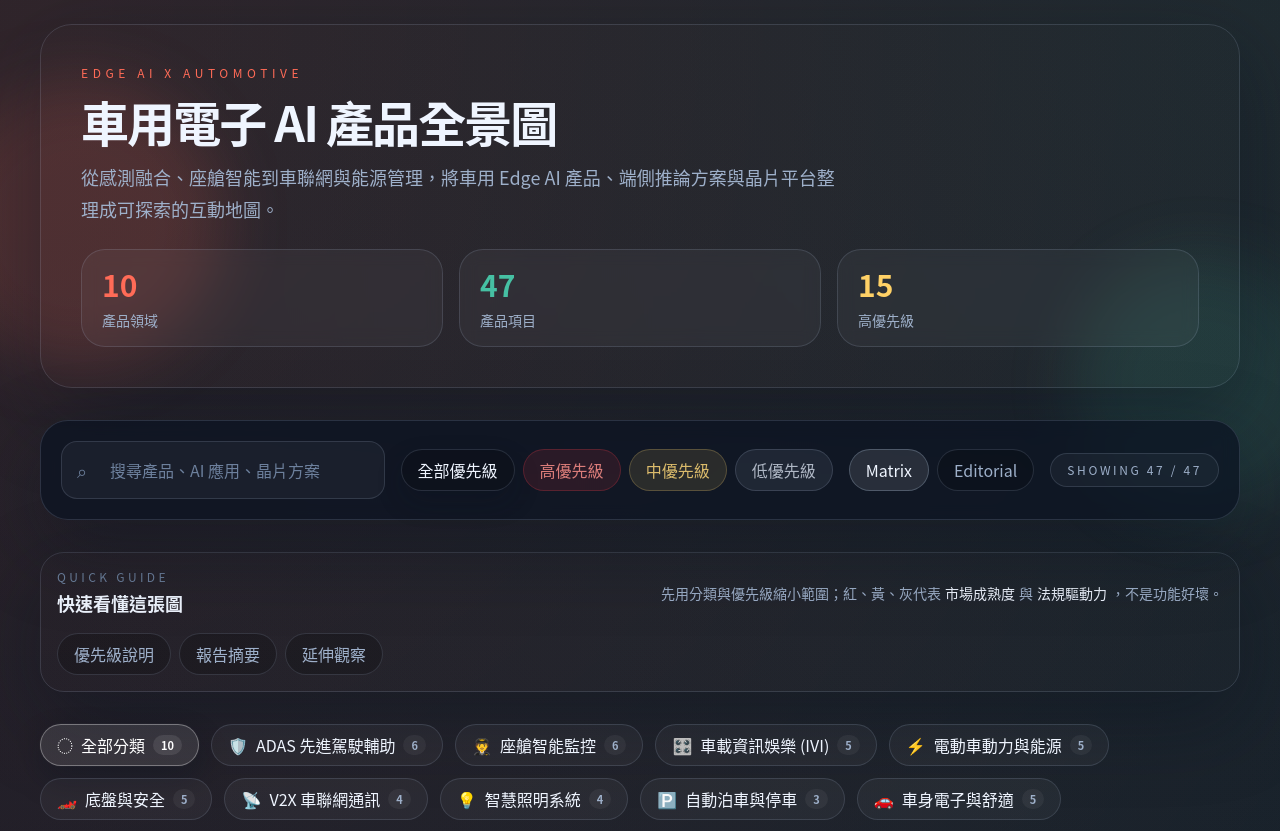
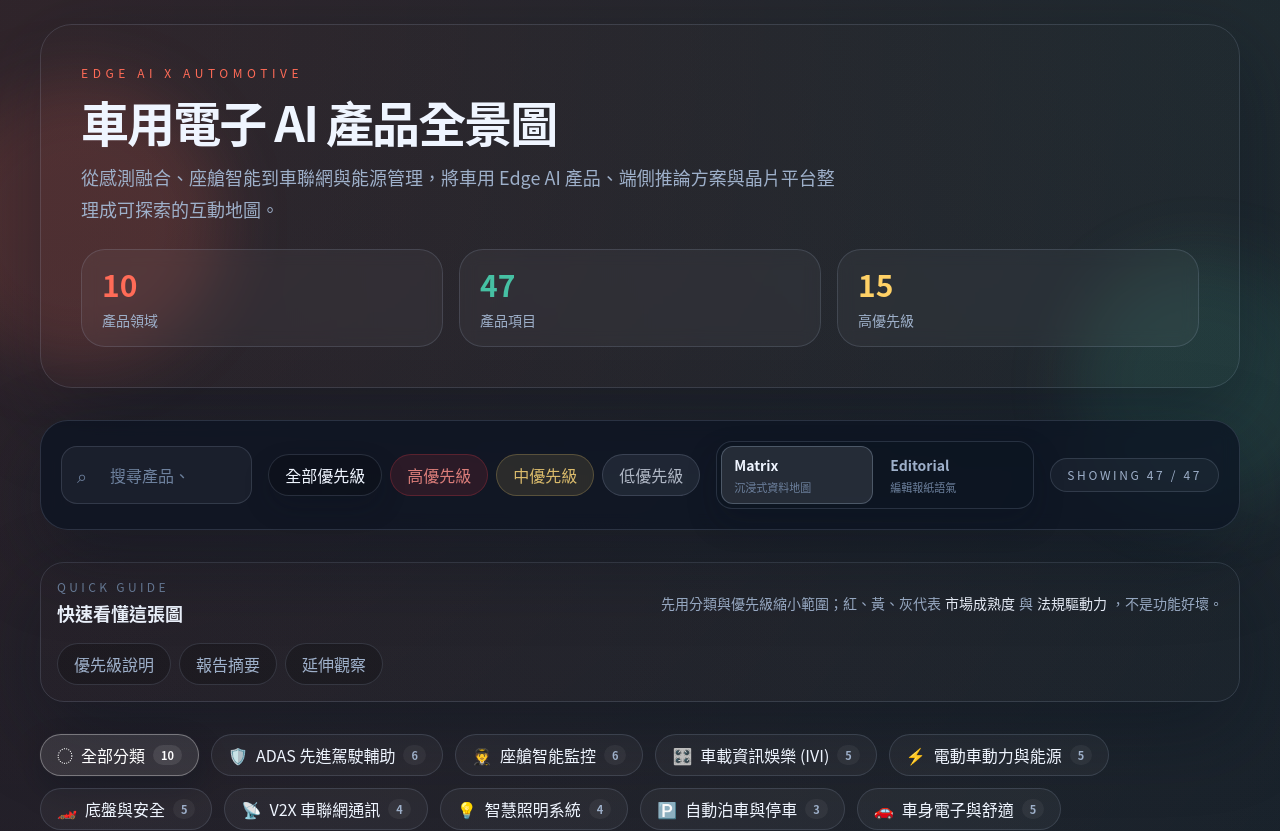
Before and after one commit to SheldonChangL/edge-ai-automotive-product-map, a Next.js app: page / in a window 1280 px wide. Shown: the top 831 px of the page. Built offline with nearby package versions, Linux system fonts and the light colour scheme.

Commit message:
Refine editorial theme presentation
Change-Id: I9d0bcaff734e16b529c2f0016a78f96dbb9cd578

```diff
--- a/app/globals.css
+++ b/app/globals.css
@@ -15,6 +15,10 @@
   --button-surface: rgba(0, 0, 0, 0.2);
   --button-surface-hover: rgba(0, 0, 0, 0.3);
   --button-surface-active: rgba(255, 255, 255, 0.1);
+  --theme-toggle-shell: rgba(7, 17, 31, 0.22);
+  --theme-toggle-hover: rgba(255, 255, 255, 0.05);
+  --theme-toggle-active: rgba(255, 255, 255, 0.1);
+  --theme-toggle-shadow: 0 14px 30px rgba(7, 17, 31, 0.24);
   --border: rgba(180, 200, 226, 0.16);
   --border-strong: rgba(180, 200, 226, 0.28);
   --text: #eff5ff;
@@ -53,6 +57,10 @@ html[data-theme="editorial"] {
   --button-surface: rgba(17, 17, 17, 0.04);
   --button-surface-hover: rgba(17, 17, 17, 0.07);
   --button-surface-active: rgba(17, 17, 17, 0.08);
+  --theme-toggle-shell: rgba(17, 17, 17, 0.035);
+  --theme-toggle-hover: rgba(17, 17, 17, 0.045);
+  --theme-toggle-active: rgba(255, 255, 255, 0.94);
+  --theme-toggle-shadow: 0 8px 24px rgba(17, 17, 17, 0.06);
   --border: rgba(24, 24, 24, 0.14);
   --border-strong: rgba(24, 24, 24, 0.3);
   --text: #111111;
--- a/components/edge-ai-map-explorer.tsx
+++ b/components/edge-ai-map-explorer.tsx
@@ -19,6 +19,19 @@ type EdgeAIMapExplorerProps = {
 
 type InsightPanel = "priority" | "report" | "trends";
 type ExplorerTheme = "matrix" | "editorial";
+
+const themeOptions = [
+  {
+    id: "matrix",
+    label: "Matrix",
+    caption: "沉浸式資料地圖",
+  },
+  {
+    id: "editorial",
+    label: "Editorial",
+    caption: "編輯報紙語氣",
+  },
+] as const;
 
 const priorityLabels: Record<ProductPriorityFilter, string> = {
   all: "全部優先級",
@@ -160,6 +173,7 @@ export function EdgeAIMapExplorer({ content }: EdgeAIMapExplorerProps) {
   });
   const totalStats = getExplorerStats(content);
   const filteredCount = getFilteredProductCount(filteredCategories);
+  const isEditorial = theme === "editorial";
 
   useEffect(() => {
     const storedTheme = window.localStorage.getItem("edge-ai-theme");
@@ -194,24 +208,68 @@ export function EdgeAIMapExplorer({ content }: EdgeAIMapExplorerProps) {
   return (
     <main className="app-shell relative isolate min-h-screen" data-theme={theme}>
       <div className="relative z-10 mx-auto flex w-full max-w-7xl flex-col gap-8 px-5 pb-16 pt-6 sm:px-8 lg:px-10">
-        <section className="overflow-hidden rounded-[2rem] border border-[color:var(--border)] bg-[var(--hero-surface)] shadow-[var(--shadow-glow)]">
+        <section
+          className={[
+            "overflow-hidden border border-[color:var(--border)] bg-[var(--hero-surface)] shadow-[var(--shadow-glow)]",
+            isEditorial ? "rounded-[1rem]" : "rounded-[2rem]",
+          ].join(" ")}
+        >
           <div className="px-6 py-8 lg:px-10 lg:py-10">
             <div className="space-y-6">
+              {isEditorial ? (
+                <div className="space-y-4 border-b border-[color:var(--border)] pb-6">
+                  <div className="flex flex-wrap items-center justify-between gap-3 font-[var(--font-mono)] text-[11px] uppercase tracking-[0.28em] text-[var(--text-faint)]">
+                    <span>Wednesday, March 18, 2026</span>
+                    <span>Automotive Product Map Special Report</span>
+                    <span>47 Products</span>
+                  </div>
+                  <div className="space-y-2 text-center">
+                    <p className="font-[var(--font-mono)] text-[11px] uppercase tracking-[0.42em] text-[var(--text-faint)]">
+                      Edge AI Times
+                    </p>
+                    <h2 className="text-4xl font-semibold text-[var(--text)] sm:text-6xl">
+                      The Edge AI Times
+                    </h2>
+                  </div>
+                  <div className="grid gap-2">
+                    <div className="h-px bg-[var(--text)]" />
+                    <div className="h-px bg-[color:var(--border)]" />
+                  </div>
+                </div>
+              ) : null}
+
               <div className="space-y-4">
                 <p className="font-[var(--font-mono)] text-xs uppercase tracking-[0.38em] text-[var(--accent)]">
                   {content.hero.eyebrow}
                 </p>
                 <div className="space-y-4">
-                  <h1 className="max-w-4xl text-4xl font-black tracking-[-0.04em] text-[var(--text)] sm:text-5xl">
+                  <h1
+                    className={[
+                      "max-w-4xl text-[var(--text)]",
+                      isEditorial
+                        ? "text-5xl font-semibold leading-[0.96] sm:text-7xl"
+                        : "text-4xl font-black tracking-[-0.04em] sm:text-5xl",
+                    ].join(" ")}
+                  >
                     {content.hero.title}
                   </h1>
-                  <p className="max-w-3xl text-base leading-8 text-[var(--text-muted)] sm:text-lg">
+                  <p
+                    className={[
+                      "max-w-3xl text-[var(--text-muted)]",
+                      isEditorial ? "text-lg leading-8 sm:text-xl" : "text-base leading-8 sm:text-lg",
+                    ].join(" ")}
+                  >
                     {content.hero.description}
                   </p>
                 </div>
               </div>
 
-              <div className="grid gap-4 sm:grid-cols-3">
+              <div
+                className={[
+                  "grid gap-4 sm:grid-cols-3",
+                  isEditorial ? "border-t border-[color:var(--border)] pt-6" : "",
+                ].join(" ")}
+              >
                 {[
                   {
                     label: "產品領域",
@@ -231,10 +289,16 @@ export function EdgeAIMapExplorer({ content }: EdgeAIMapExplorerProps) {
                 ].map((stat) => (
                   <div
                     key={stat.label}
-                    className="rounded-3xl border border-[color:var(--border)] bg-[var(--card-surface)] px-5 py-4 backdrop-blur"
+                    className={[
+                      "border border-[color:var(--border)] bg-[var(--card-surface)] px-5 py-4 backdrop-blur",
+                      isEditorial ? "rounded-[0.25rem]" : "rounded-3xl",
+                    ].join(" ")}
                   >
                     <div
-                      className="font-[var(--font-mono)] text-3xl font-semibold"
+                      className={[
+                        "font-[var(--font-mono)] font-semibold",
+                        isEditorial ? "text-4xl" : "text-3xl",
+                      ].join(" ")}
                       style={{ color: stat.accent }}
                     >
                       {stat.value}
@@ -247,7 +311,12 @@ export function EdgeAIMapExplorer({ content }: EdgeAIMapExplorerProps) {
           </div>
         </section>
 
-        <section className="grid gap-4 rounded-[1.75rem] border border-[color:var(--border)] bg-[var(--surface)] p-5 shadow-[var(--shadow-glow)] backdrop-blur-sm lg:grid-cols-[minmax(0,1fr)_auto_auto_auto] lg:items-center">
+        <section
+          className={[
+            "grid gap-4 border border-[color:var(--border)] bg-[var(--surface)] p-5 shadow-[var(--shadow-glow)] backdrop-blur-sm lg:grid-cols-[minmax(0,1fr)_auto_auto_auto] lg:items-center",
+            isEditorial ? "rounded-[0.75rem]" : "rounded-[1.75rem]",
+          ].join(" ")}
+        >
           <label className="relative block">
             <span className="pointer-events-none absolute left-4 top-1/2 -translate-y-1/2 text-lg text-[var(--text-faint)]">
               ⌕
@@ -287,26 +356,30 @@ export function EdgeAIMapExplorer({ content }: EdgeAIMapExplorerProps) {
             ))}
           </div>
 
-          <div className="flex gap-2">
-            {[
-              { id: "matrix", label: "Matrix" },
-              { id: "editorial", label: "Editorial" },
-            ].map((option) => (
+          <div className="flex items-center justify-start">
+            <div className="rounded-[1rem] border border-[color:var(--border)] bg-[var(--theme-toggle-shell)] p-1 shadow-[var(--theme-toggle-shadow)]">
+              <div className="flex gap-1">
+                {themeOptions.map((option) => (
                   <button
                     key={option.id}
                     type="button"
                     onClick={() => setTheme(option.id as ExplorerTheme)}
                     className={[
-                  "rounded-full border px-4 py-2 text-sm transition",
+                      "min-w-[9.5rem] rounded-[0.75rem] border px-3 py-2 text-left transition",
                       theme === option.id
-                    ? "border-[color:var(--border-strong)] bg-[var(--button-surface-active)] text-[var(--text)]"
-                    : "border-[color:var(--border)] bg-[var(--button-surface)] text-[var(--text-muted)] hover:border-[color:var(--border-strong)] hover:bg-[var(--button-surface-hover)] hover:text-[var(--text)]",
+                        ? "border-[color:var(--border-strong)] bg-[var(--theme-toggle-active)] text-[var(--text)]"
+                        : "border-transparent bg-transparent text-[var(--text-muted)] hover:border-[color:var(--border)] hover:bg-[var(--theme-toggle-hover)] hover:text-[var(--text)]",
                     ].join(" ")}
                     aria-pressed={theme === option.id}
                   >
-                {option.label}
+                    <span className="block text-sm font-semibold">{option.label}</span>
+                    <span className="mt-1 block text-[11px] leading-4 text-[var(--text-faint)]">
+                      {option.caption}
+                    </span>
                   </button>
                 ))}
+              </div>
+            </div>
           </div>
 
           <div className="rounded-full border border-[color:var(--border)] bg-[var(--card-surface)] px-4 py-2 font-[var(--font-mono)] text-xs uppercase tracking-[0.22em] text-[var(--text-muted)]">
@@ -314,7 +387,12 @@ export function EdgeAIMapExplorer({ content }: EdgeAIMapExplorerProps) {
           </div>
         </section>
 
-        <section className="rounded-[1.5rem] border border-[color:var(--border)] bg-[var(--surface-alt)] p-4 shadow-[var(--shadow-glow)]">
+        <section
+          className={[
+            "border border-[color:var(--border)] bg-[var(--surface-alt)] p-4 shadow-[var(--shadow-glow)]",
+            isEditorial ? "rounded-[0.75rem]" : "rounded-[1.5rem]",
+          ].join(" ")}
+        >
           <div className="flex flex-col gap-4">
             <div className="flex flex-col gap-3 lg:flex-row lg:items-center lg:justify-between">
               <div className="space-y-1">
@@ -368,7 +446,10 @@ export function EdgeAIMapExplorer({ content }: EdgeAIMapExplorerProps) {
                 {priorityGuides.map((guide) => (
                   <article
                     key={guide.level}
-                    className="rounded-[1.15rem] border border-[color:var(--border)] bg-[var(--card-surface)] px-4 py-3"
+                    className={[
+                      "border border-[color:var(--border)] bg-[var(--card-surface)] px-4 py-3",
+                      isEditorial ? "rounded-[0.25rem]" : "rounded-[1.15rem]",
+                    ].join(" ")}
                   >
                     <div className="flex items-center gap-2">
                       <span
@@ -428,7 +509,10 @@ export function EdgeAIMapExplorer({ content }: EdgeAIMapExplorerProps) {
                   {content.reportOverview.findings.map((item, index) => (
                     <div
                       key={item}
-                      className="rounded-[1.1rem] border border-[color:var(--border)] bg-[var(--card-surface)] px-4 py-3"
+                      className={[
+                        "border border-[color:var(--border)] bg-[var(--card-surface)] px-4 py-3",
+                        isEditorial ? "rounded-[0.25rem]" : "rounded-[1.1rem]",
+                      ].join(" ")}
                     >
                       <p className="font-[var(--font-mono)] text-[11px] uppercase tracking-[0.24em] text-[var(--text-faint)]">
                         Finding {String(index + 1).padStart(2, "0")}
@@ -449,7 +533,10 @@ export function EdgeAIMapExplorer({ content }: EdgeAIMapExplorerProps) {
                     {content.reportOverview.outlook.map((item, index) => (
                       <div
                         key={item}
-                        className="rounded-[1.15rem] border border-[color:var(--border)] bg-[var(--card-surface)] px-4 py-3"
+                        className={[
+                          "border border-[color:var(--border)] bg-[var(--card-surface)] px-4 py-3",
+                          isEditorial ? "rounded-[0.25rem]" : "rounded-[1.15rem]",
+                        ].join(" ")}
                       >
                         <p className="font-[var(--font-mono)] text-[11px] uppercase tracking-[0.24em] text-[var(--text-faint)]">
                           Outlook {String(index + 1).padStart(2, "0")}
@@ -473,7 +560,10 @@ export function EdgeAIMapExplorer({ content }: EdgeAIMapExplorerProps) {
                 {content.trendInsights.map((insight) => (
                   <div
                     key={insight.id}
-                    className="rounded-[1.15rem] border border-[color:var(--border)] bg-[var(--card-surface)] px-4 py-3"
+                    className={[
+                      "border border-[color:var(--border)] bg-[var(--card-surface)] px-4 py-3",
+                      isEditorial ? "rounded-[0.25rem]" : "rounded-[1.15rem]",
+                    ].join(" ")}
                   >
                     <p className="font-[var(--font-mono)] text-[11px] uppercase tracking-[0.24em] text-[var(--text-faint)]">
                       {insight.id}
```
Also changed, not shown: 1 other file (tests, documents, lock files or other folders). Lines whose indentation alone changed are shown as unchanged.
